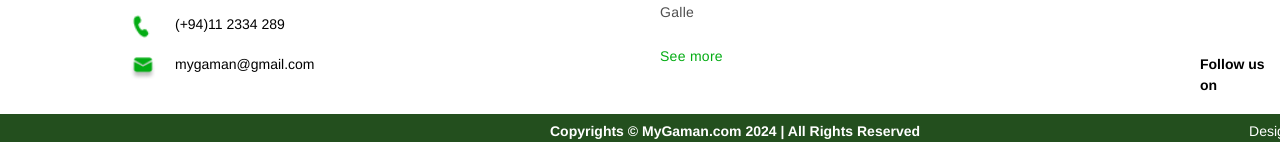
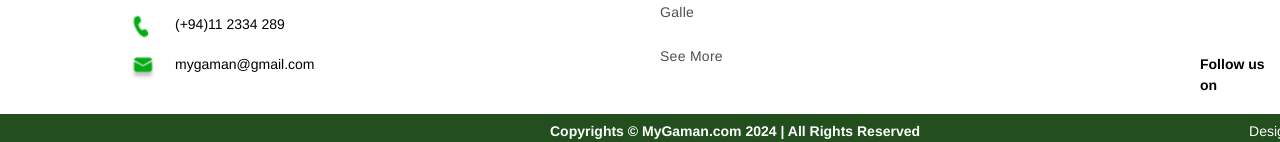
Before and after one commit to tharusha1004/MyGaman-Web, a React (Create React App) app in the folder frontend/: page /home in a window 1280 px wide. Shown: the part 611-753 px from the top of the page. Built offline with nearby package versions, Linux system fonts and the light colour scheme; a web font is replaced by a local one.

Commit message:
add navlink to the see more text in footer

```diff
--- a/frontend/src/components/Footer/Footer.jsx
+++ b/frontend/src/components/Footer/Footer.jsx
@@ -97,7 +97,11 @@ const Footer = () => {
                         </span>
                     </p>
                     <p className="span-wrapper">
-                        <span className="text-wrapper-5">See more</span>
+                        <p className="text">
+                            <a href="/tourism-map">See More</a>
+                            <br />
+                        </p>
+                        {/* <span className="text-wrapper-5">See more</span> */}
                     </p>
                 </div>
                 <div className="text-wrapper-6">Explore</div>
```
